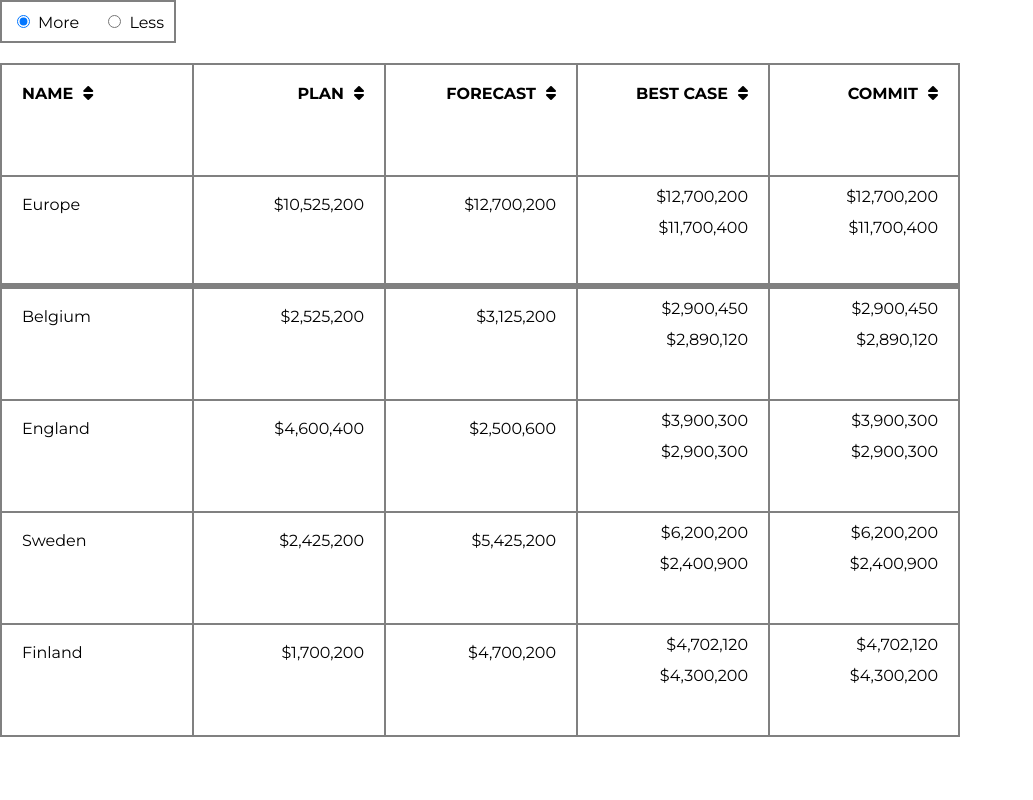
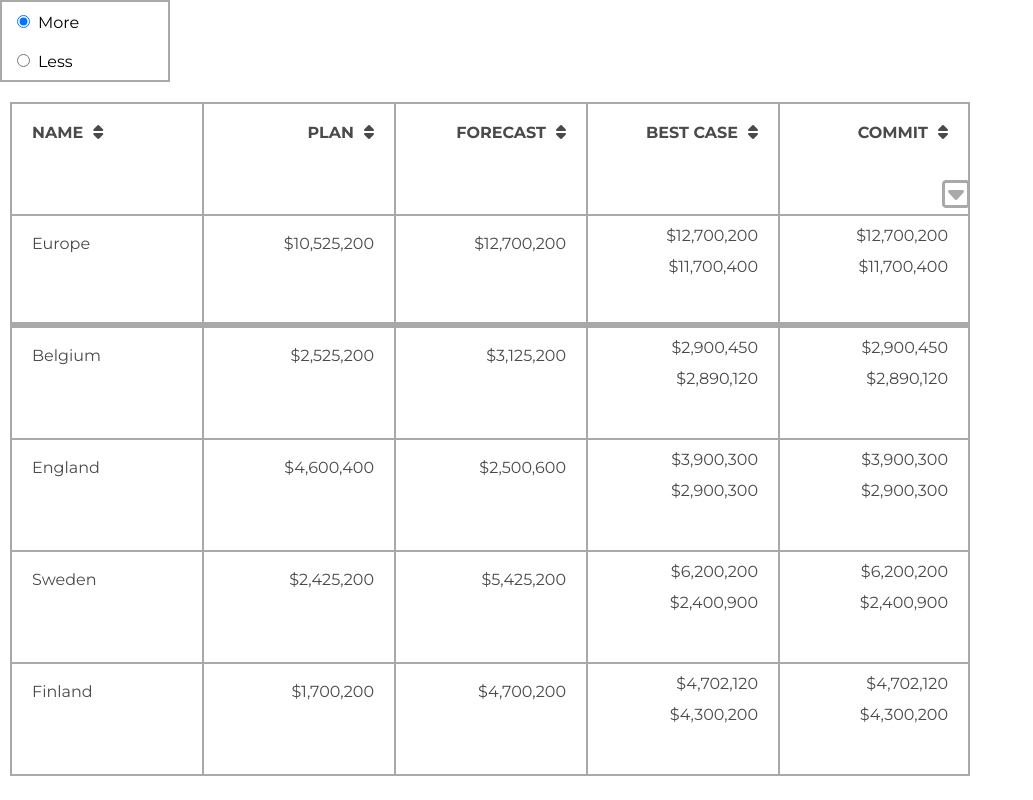
Before and after one commit to ygu93/DataGrid, a website built with webpack: page index.html in a window 1280 px wide. Shown: the whole page, without its empty margins (0-1033 px from the left). Built offline with nearby package versions, Linux system fonts and the light colour scheme.

Commit message:
add dropdown icon

```diff
--- a/app.css
+++ b/app.css
@@ -4,14 +4,19 @@
 }
 
 .options {
-  border: 2px solid gray;
-  display: inline-block;
+  border: 2px solid darkgray;
+  display: block;
   font-family: 'Montserrat', sans-serif;
+  width: 170px;
 }
 
 .options-input{
   display: inline-block;
   padding: 10px;
+}
+
+.options-input input:hover{
+  cursor: pointer;
 }
 
 .options span{
@@ -21,11 +26,11 @@
 .grid-cell{
   display: inline-block;
   width: 15vw;
-  border-left: 2px solid gray;
+  border-left: 2px solid darkgray;
   padding-top: 20px;
   padding-bottom: 20px;
   height: 14vh;
-  border-bottom: 2px solid gray;
+  border-bottom: 2px solid darkgray;
   vertical-align: middle;
 }
 
@@ -33,11 +38,11 @@
 
 .grid-header-row{
   font-weight: bold;
-  border-top: 2px solid gray;
+  border-top: 2px solid darkgray;
   display: inline-block;
 }
 
-.grid-header-row div{
+.grid-header-row .grid-cell{
   text-align: right;
   padding-right: 20px;
 }
@@ -46,14 +51,15 @@
   cursor: pointer;
 }
 
-.grid-header-row div:first-of-type{
+.grid-header-row .grid-cell:first-of-type{
   text-align: left;
   padding-left: 20px;
   padding-right: 0px;
 }
 
-.grid-header-row div:nth-of-type(5n) {
-  border-right: 2px solid gray;
+
+.grid-header-row .grid-cell:nth-of-type(5n) {
+  border-right: 2px solid darkgray;
 }
 
 .grid-data-item div{
@@ -62,7 +68,7 @@
 }
 
 .grid-data-item:first-of-type > div{
-  border-bottom: 6px solid gray;
+  border-bottom: 6px solid darkgray;
 }
 
 
@@ -74,7 +80,7 @@
 }
 
 .grid-data-item > div:nth-of-type(5n){
-  border-right: 2px solid gray;
+  border-right: 2px solid darkgray;
 }
 
 .grid-data-item ul{
@@ -108,8 +114,23 @@
   padding-left: 10px;
 }
 
+.fa-caret-square-o-down{
+  position: absolute;
+  right: 0;
+  top: 9.5vh;
+  color: darkgray;
+}
+
+.fa-caret-square-o-down:hover{
+  cursor: pointer;
+}
+
 
 #data-grid{
   margin-top: 20px;
   font-family: 'Montserrat', sans-serif;
+  margin-left: 10px;
+  position: relative;
+  display: inline-block;
+  color: rgb(74, 74, 74);
 }
--- a/datagrid.js
+++ b/datagrid.js
@@ -1,5 +1,6 @@
 
 export function renderGrid(){
+  renderDropDownIcon();
   let data = require('./data.json');
   let keys = Object.keys(data);
   let body = document.getElementById('grid-body')
@@ -67,6 +68,13 @@ function createColumns(){
     headerRow.appendChild(column);
   })
   header.appendChild(headerRow);
+}
+
+function renderDropDownIcon(){
+  let dataGrid = document.getElementById('data-grid');
+  let icon = document.createElement('i');
+  icon.className = "fa fa-caret-square-o-down fa-2x";
+  dataGrid.appendChild(icon);
 }
 
 export function addSelectorEvents(){
```
Also changed, not shown: bundle.js (+8 -0 lines), 1 other file.
